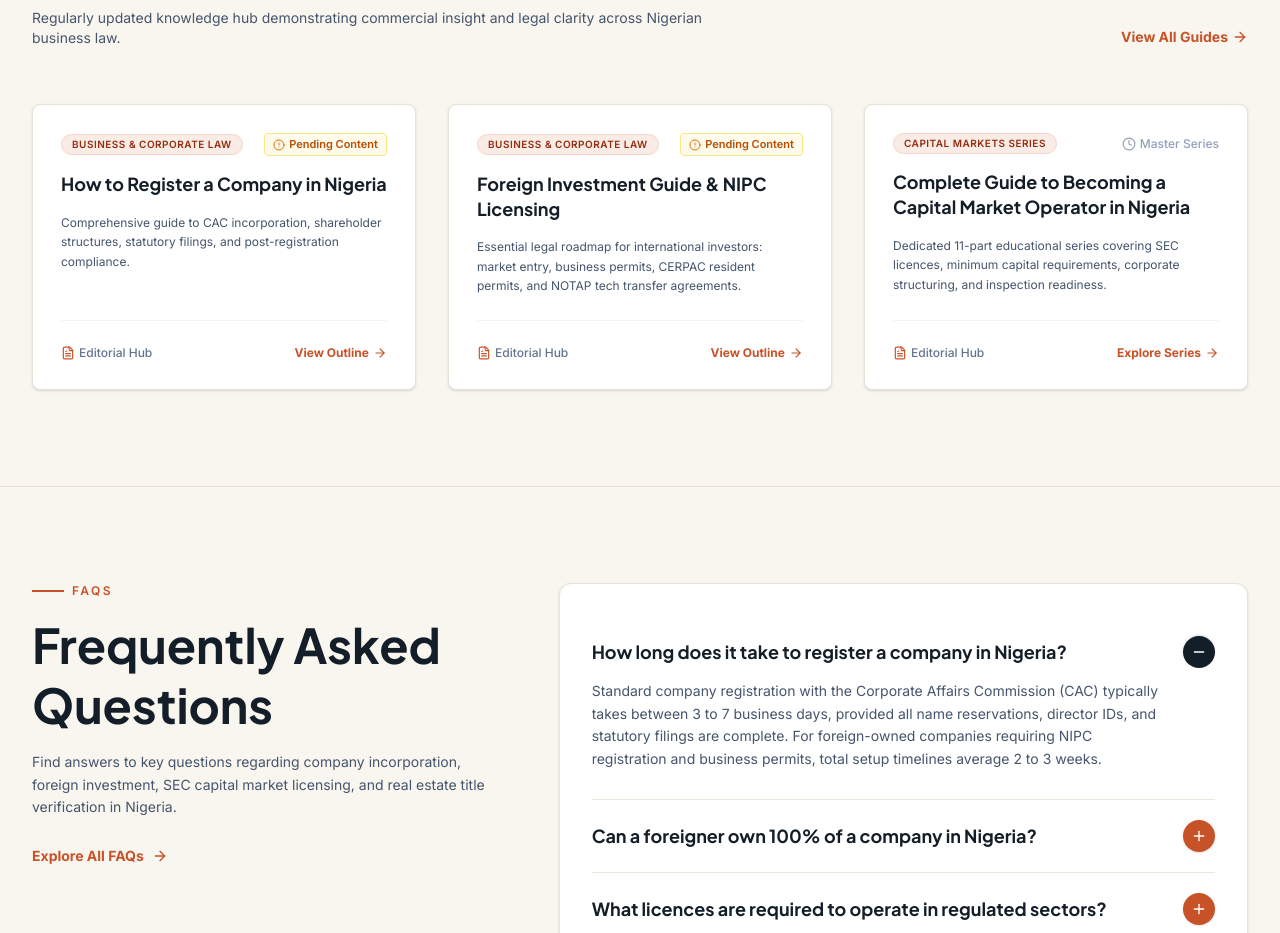
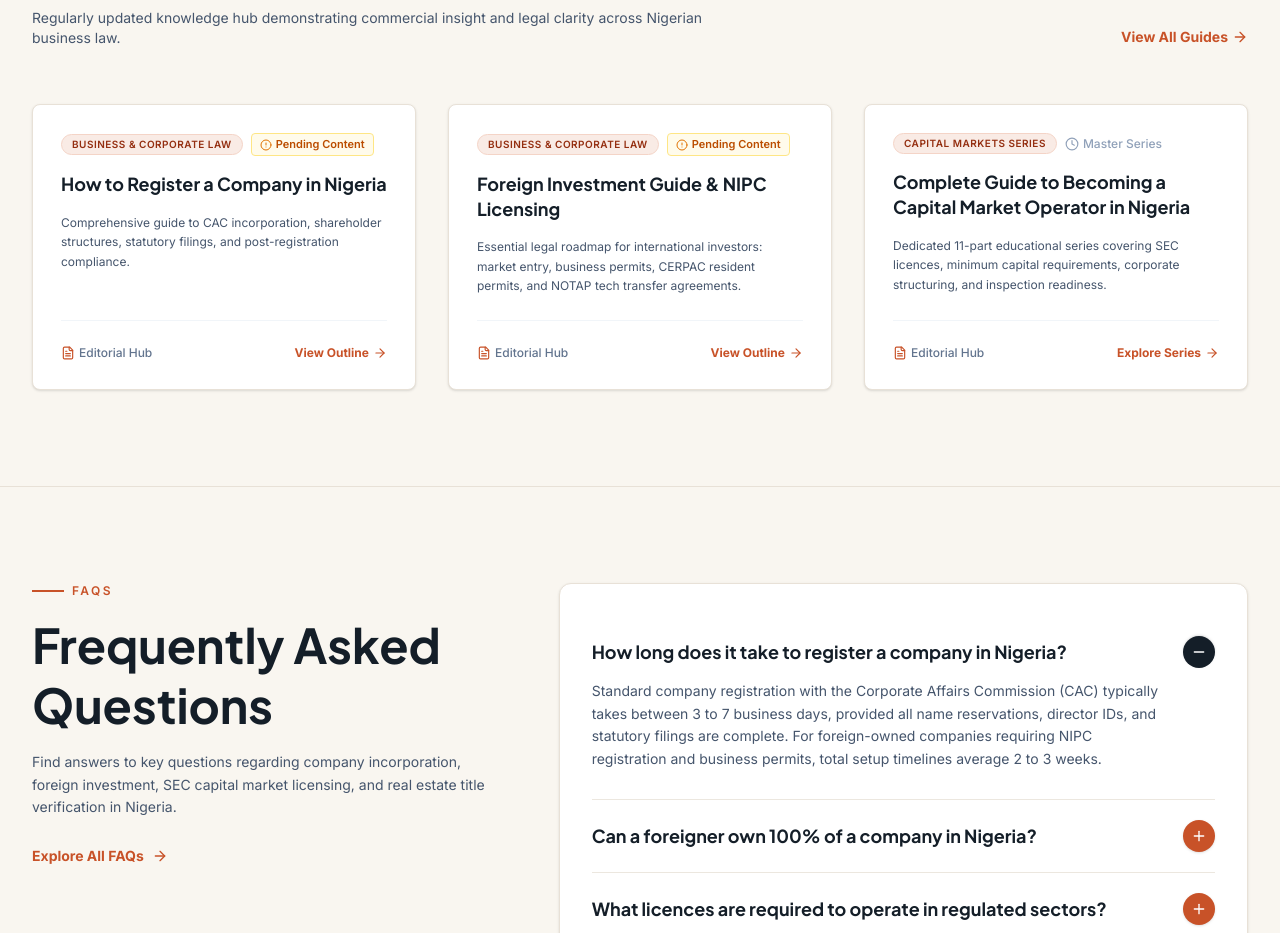
Before and after one commit to bashytech007/ilp-site, a Next.js app in the folder frontend/: page / in a window 1280 px wide. Shown: the part 5620-6553 px from the top of the page. Built offline with nearby package versions, Linux system fonts and the light colour scheme.

Commit message:
fix: adjust card spacing

```diff
--- a/frontend/src/components/sections/insights-feed.tsx
+++ b/frontend/src/components/sections/insights-feed.tsx
@@ -78,7 +78,7 @@
             <motion.div key={item.slug} variants={fadeInUp}>
               <Card className="h-full flex flex-col justify-between p-7 bg-white border border-beige-300 shadow-sm hover:shadow-md transition-all">
                 <div className="space-y-4">
-                  <div className="flex items-center justify-between">
+                  <div className="flex flex-wrap items-center  gap-2">
                     <Badge variant="terracotta" className="text-[10px] bg-terracotta-100 text-terracotta-700 border-terracotta-200">
                       {item.category}
                     </Badge>
```
